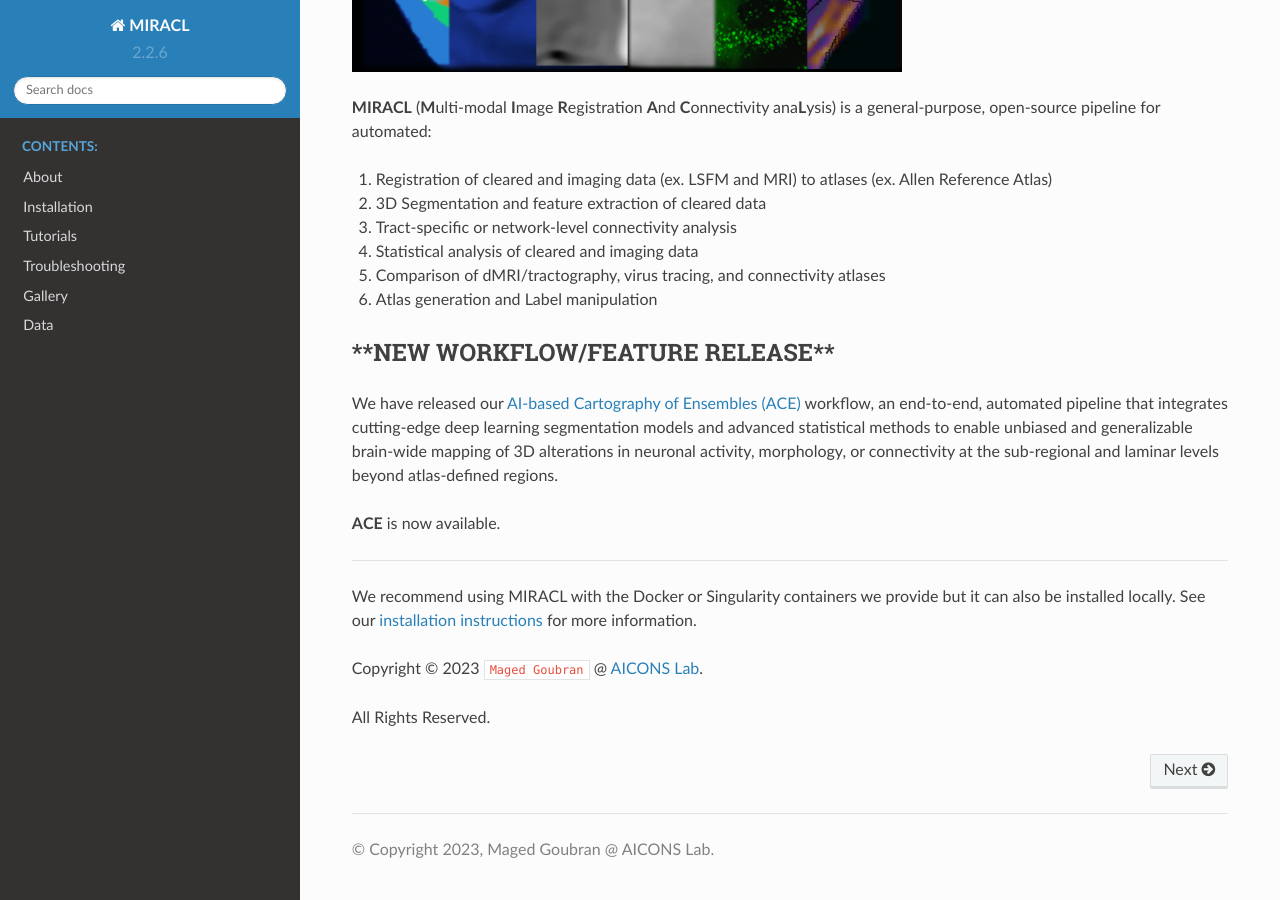
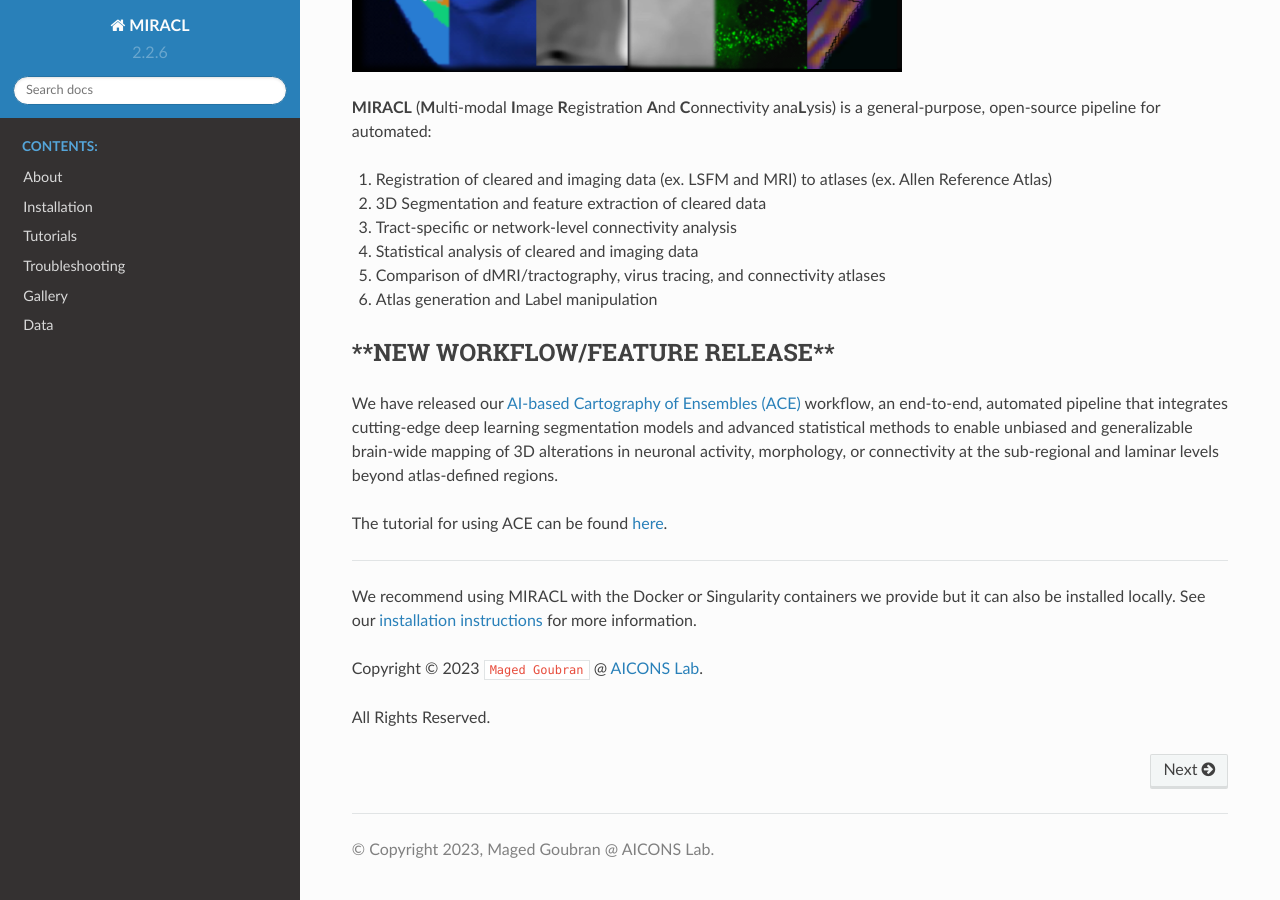
Before and after one commit to AICONSlab/MIRACL, a Sphinx documentation site: the page built from docs/index.rst, in a window 1280 px wide and 900 px high, scrolled down 507 px. Built offline with Sphinx 7.4.7 and the Read the Docs theme 2.0.0, drawn with Linux system fonts in a browser that asks for light colours; cross-references to code outside the pages are shown as plain code.

Commit message:
[fix] Update ACE doc to point to tutorial

```diff
--- a/docs/index.rst
+++ b/docs/index.rst
@@ -38,7 +38,7 @@ Welcome to MIRACL's documentation!
 
 We have released our `AI-based Cartography of Ensembles (ACE) <https://github.com/AICONSlab/MIRACL/tree/ace>`_ workflow, an end-to-end, automated pipeline that integrates cutting-edge deep learning segmentation models and advanced statistical methods to enable unbiased and generalizable brain-wide mapping of 3D alterations in neuronal activity, morphology, or connectivity at the sub-regional and laminar levels beyond atlas-defined regions.
 
-:program:`ACE` is now available.
+The tutorial for using ACE can be found `here <https://miracl.readthedocs.io/en/latest/tutorials/workflows/ace_flow/ace_flow.html>`_.
 
 ------
 
```
